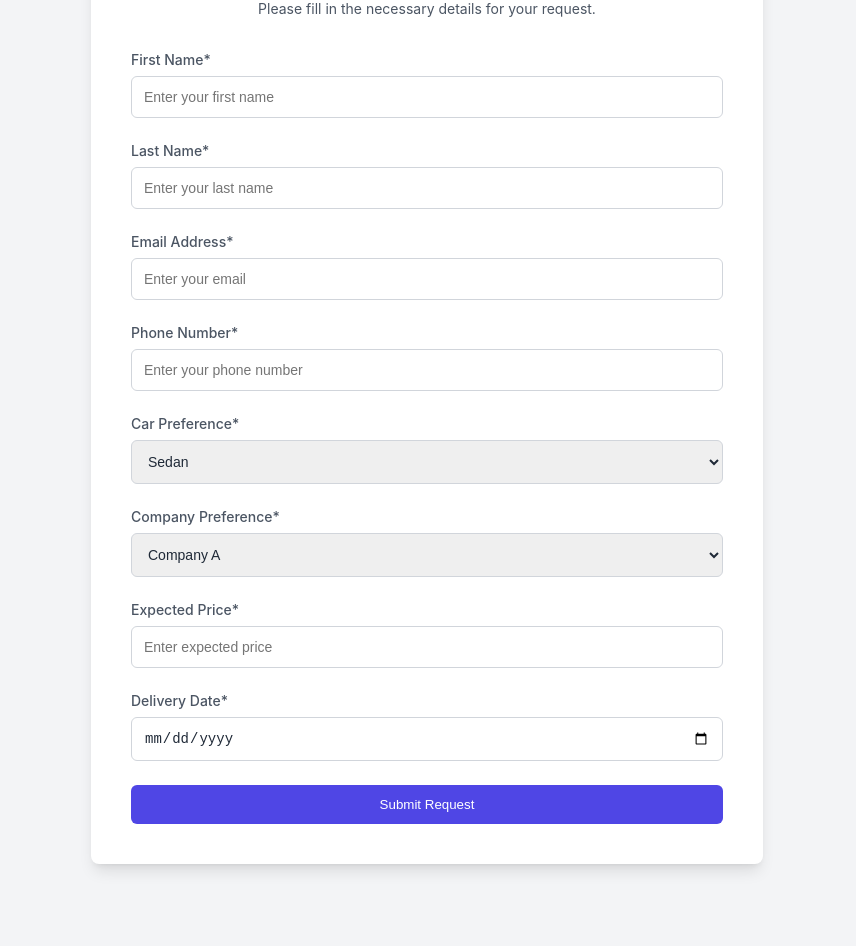
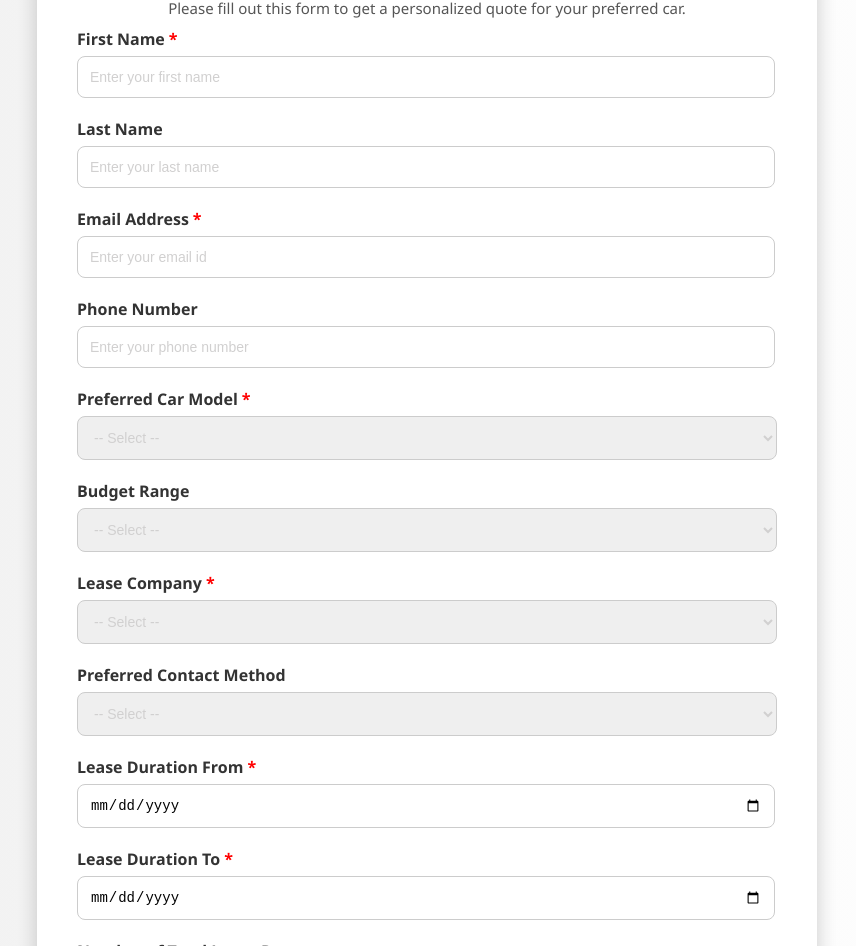
Before and after one commit to bicstest2161/web, a plain HTML site: page index.html in a window 1280 px wide. Shown: the part 176-1122 px from the top of the page, without its empty margins (213-1069 px from the left). Before the commit the page ends 1088 px from the top, so only its background shows below. Drawn offline with Linux system fonts and the light colour scheme.

Commit message:
Update index.html

```diff
--- a/index.html
+++ b/index.html
@@ -2,248 +2,301 @@
 <html lang="en">
 <head>
   <meta charset="UTF-8">
-    <meta name="viewport" content="width=device-width, initial-scale=1.0">
-    <title>Simple Request Form</title>
+  <link rel="icon" type="image/png" href="images/red-super-sports-car.png">
+  <title>Car Dealership Inquiry Form</title>
   <style>
-        /* General Body and Font Styles */
     body {
-            font-family: "Inter", sans-serif;
-            background-color: #f3f4f6;
+      background: linear-gradient(to right, #f0f0f0, #ffffff);
+      font-family: 'Segoe UI', sans-serif;
+      padding: 30px;
       margin: 0;
+      display: flex;
+      justify-content: center;
     }
 
-        /* Main container for centering the form */
-        .main-container {
-            display: flex;
+    #loading-screen {
+      position: fixed;
+      top: 0;
+      left: 0;
+      width: 100vw;
+      height: 100vh;
+      background-color: transparent;
+      backdrop-filter: none;
+      display: none;
+      justify-content: center;
       align-items: center;
-            justify-content: center;
-            padding: 3rem 1rem; /* Added horizontal padding for mobile */
-            min-height: 100vh;
-            box-sizing: border-box;
+      z-index: 9999;
     }
 
-        /* Form wrapper/card */
-        .form-wrapper {
+    .form-container {
+      display: none;
+      background-color: #ffffff;
+      border-radius: 16px;
+      box-shadow: 0 8px 20px rgba(0,0,0,0.2);
+      padding: 40px;
+      max-width: 700px;
       width: 100%;
-            max-width: 42rem; /* max-w-2xl */
-            border-radius: 0.5rem; /* rounded-lg */
-            background-color: white;
-            padding: 2.5rem; /* p-10 */
-            box-shadow: 0 10px 15px -3px rgba(0, 0, 0, 0.1),
-                0 4px 6px -4px rgba(0, 0, 0, 0.1);
-            box-sizing: border-box;
     }
 
-        /* Header section for title and description */
-        .form-header {
-            margin-bottom: 2rem; /* mb-8 */
+    h1 {
       text-align: center;
+      color: #00457a;
+      margin-bottom: -5px;
     }
 
-        .form-title {
-            font-size: 1.875rem; /* text-2xl */
-            font-weight: 600; /* font-semibold */
-            color: #1f2937; /* text-gray-800 */
+    p.description {
+      text-align: center;
+      color: #555;
+      font-size: 15px;
+      margin-bottom: 10px;
     }
 
-        .form-description {
-            margin-top: 0.5rem; /* mt-2 */
-            font-size: 0.875rem; /* text-sm */
-            color: #4b5563; /* text-gray-600 */
-            line-height: 1.5;
+    p.required-note {
+      text-align: left;
+      color: #d10000;
+      font-size: 13px;
+      margin-bottom: 30px;
     }
 
-        /* Container for each form field group */
-        .form-group {
-            margin-bottom: 1.5rem; /* mb-6 */
+    label {
+      display: block;
+      margin-bottom: 6px;
+      font-weight: 600;
+      color: #333;
     }
 
-        /* Form labels */
-        .form-label {
-            display: block;
-            margin-bottom: 0.5rem; /* mb-2 */
-            font-size: 0.875rem; /* text-sm */
-            font-weight: 500; /* font-medium */
-            color: #4b5563; /* text-gray-600 */
+    .required-asterisk {
+      color: red;
+      margin-left: 4px;
     }
 
-        /* Common styles for input, select, and textarea */
-        .form-input,
-        .form-select,
-        .form-textarea {
-            width: 100%;
-            border-radius: 0.375rem; /* rounded-md */
-            border: 1px solid #d1d5db; /* border-gray-300 */
-            padding: 0.75rem; /* p-3 */
-            font-size: 0.875rem; /* text-sm */
-            color: #1f2937; /* text-gray-800 */
-            box-sizing: border-box;
-            transition: border-color 0.2s, box-shadow 0.2s;
+    input, textarea {
+      width: 96%;
+      padding: 12px;
+      margin-bottom: 20px;
+      border-radius: 8px;
+      border: 1px solid #ccc;
+      font-size: 14px;
     }
 
-        .form-input:focus,
-        .form-select:focus,
-        .form-textarea:focus {
-            border-color: #6366f1; /* focus:border-indigo-500 */
-            box-shadow: 0 0 0 1px #6366f1; /* focus:ring-1 focus:ring-indigo-500 */
-            outline: none;
+    select {
+      width: 100%;
+      padding: 12px;
+      margin-bottom: 20px;
+      border-radius: 8px;
+      border: 1px solid #ccc;
+      font-size: 14px;
+      color: #d1d0d0;
     }
 
-        /* Submit Button */
-        .submit-btn {
-            width: 100%;
-            border-radius: 0.375rem; /* rounded-md */
-            background-color: #4f46e5; /* bg-indigo-600 */
-            padding: 0.75rem 1.5rem; /* px-6 py-3 */
-            font-weight: 500; /* font-medium */
-            color: white;
-            border: none;
-            cursor: pointer;
-            transition: background-color 0.3s, box-shadow 0.3s;
+    select.filled {
+      color: #000;
     }
 
-        .submit-btn:hover {
-            background-color: #4338ca; /* hover:bg-indigo-700 */
+    select:focus {
+      color: #000;
     }
 
-        .submit-btn:focus {
-            outline: none;
-            box-shadow: 0 0 0 3px rgba(99, 102, 241, 0.5); /* focus:ring-2 focus:ring-indigo-500 focus:ring-opacity-50 */
+    input[type="submit"] {
+      background-color: #0072ff !important;
+      color: white !important;
+      font-size: 16px;
+      font-weight: bold;
+      border: none;
+      transition: background 0.3s ease;
+      border-radius: 8px;
     }
 
-        /* Mobile Responsive Styles */
-        @media (max-width: 640px) {
-            .main-container {
-                padding: 1rem;
+    input[type="submit"]:hover {
+      background-color: #0058cc !important;
+      cursor: pointer;
     }
-            .form-wrapper {
-                padding: 1.5rem;
+
+    input {
+      background-color: white !important;
+      color: black !important;
     }
-            .form-title {
-                font-size: 1.5rem;
+
+    input:-webkit-autofill,
+    input:-webkit-autofill:hover,
+    input:-webkit-autofill:focus,
+    input:-internal-autofill-selected {
+      -webkit-box-shadow: 0 0 0 1000px white inset !important;
+      -webkit-text-fill-color: black !important;
+      background-color: white !important;
+      transition: background-color 5000s ease-in-out 0s;
     }
+
+    input::placeholder,
+    textarea::placeholder {
+      color: #d1d0d0;
+      opacity: 1;
+    }
+
+    input[type="date"] {
+      color: #888;
+    }
+
+    input[type="date"].filled {
+      color: #000;
+    }
+
+    input[type="date"]:focus {
+      color: #000;
     }
   </style>
 </head>
 <body>
-    <div class="main-container">
-        <div class="form-wrapper">
-            <form action="https://hooks.zapier.com/hooks/catch/23731183/uu98x4b/" method="POST">
-                <div class="form-header">
-                    <h2 class="form-title">Request Form</h2>
-                    <p class="form-description">
-                        Please fill in the necessary details for your request.
-                    </p>
+
+  <!-- 🔄 Loading Screen -->
+  <div id="loading-screen">
+    <img src="images/loading-loader.gif" alt="Loading..." />
   </div>
 
-                <!-- First Name -->
-                <div class="form-group">
-                    <label for="firstname" class="form-label">First Name*</label>
-                    <input
-                        type="text"
-                        name="firstname"
-                        id="firstname"
-                        class="form-input"
-                        placeholder="Enter your first name"
-                        required
-                    />
+  <!-- 📝 Main Form -->
+  <div class="form-container">
+    <div style="text-align:center; margin-bottom: 20px;">
+      <img src="images/Bicsglobal_Logo_v1.png" alt="Bics Logo" height="100">
     </div>
 
-                <!-- Last Name -->
-                <div class="form-group">
-                    <label for="lastname" class="form-label">Last Name*</label>
-                    <input
-                        type="text"
-                        name="lastname"
-                        id="lastname"
-                        class="form-input"
-                        placeholder="Enter your last name"
-                        required
-                    />
-                </div>
+    <h1>
+      <img src="images/red-super-sports-car.png" alt="Car Icon" height="57" style="vertical-align: middle; padding-bottom: 8px;">
+      Car Dealership Inquiry Form
+    </h1>
 
-                <!-- Email -->
-                <div class="form-group">
-                    <label for="email" class="form-label">Email Address*</label>
-                    <input
-                        type="email"
-                        name="email"
-                        id="email"
-                        class="form-input"
-                        placeholder="Enter your email"
-                        required
-                    />
-                </div>
+    <p class="description">Please fill out this form to get a personalized quote for your preferred car.</p>
 
-                <!-- Phone Number -->
-                <div class="form-group">
-                    <label for="phone" class="form-label">Phone Number*</label>
-                    <input
-                        type="tel"
-                        name="phone"
-                        id="phone"
-                        class="form-input"
-                        placeholder="Enter your phone number"
-                        required
-                    />
-                </div>
+    <form
+      action="https://hooks.zapier.com/hooks/catch/23731183/uu3uozs/"
+      method="POST"
+      target="hidden_iframe"
+      onsubmit="return handleSubmit();"
+    >
+      <label for="first_name">First Name<span class="required-asterisk">*</span></label>
+      <input type="text" name="first_name" id="first_name" required placeholder="Enter your first name">
 
-                <!-- Car Preference -->
-                <div class="form-group">
-                    <label for="car-preference" class="form-label">Car Preference*</label>
-                    <select name="car-preference" id="car-preference" class="form-select" required>
-                        <option value="sedan">Sedan</option>
-                        <option value="suv">SUV</option>
-                        <option value="sports">Sports</option>
-                        <option value="electric">Electric</option>
+      <label for="last_name">Last Name</label>
+      <input type="text" name="last_name" id="last_name" placeholder="Enter your last name">
+
+      <label for="email">Email Address<span class="required-asterisk">*</span></label>
+      <input type="email" name="email" id="email" required placeholder="Enter your email id">
+
+      <label for="phone">Phone Number</label>
+      <input type="text" name="phone" id="phone" placeholder="Enter your phone number">
+
+      <label for="car_model">Preferred Car Model<span class="required-asterisk">*</span></label>
+      <select name="car_model" id="car_model" required>
+        <option value="">-- Select --</option>
+        <option value="Tesla Model 3">Tesla Model 3</option>
+        <option value="BMW X5">BMW X5</option>
+        <option value="Audi Q5">Audi Q5</option>
+        <option value="Mercedes C-Class">Mercedes C-Class</option>
+        <option value="Hyundai Ioniq 5">Hyundai Ioniq 5</option>
       </select>
-                </div>
 
-                <!-- Company Preference -->
-                <div class="form-group">
-                    <label for="company-preference" class="form-label">Company Preference*</label>
-                    <select name="company-preference" id="company-preference" class="form-select" required>
-                        <option value="company-a">Company A</option>
-                        <option value="company-b">Company B</option>
-                        <option value="company-c">Company C</option>
+      <label for="budget_range">Budget Range</label>
+      <select name="budget_range" id="budget_range">
+        <option value="">-- Select --</option>
+        <option value="$20,000 – $30,000">$20,000 – $30,000</option>
+        <option value="$30,000 – $40,000">$30,000 – $40,000</option>
+        <option value="$40,000 – $50,000">$40,000 – $50,000</option>
+        <option value="$50,000+">$50,000+</option>
       </select>
-                </div>
 
-                <!-- Expected Price -->
-                <div class="form-group">
-                    <label for="expected-price" class="form-label">Expected Price*</label>
-                    <input
-                        type="number"
-                        name="expected-price"
-                        id="expected-price"
-                        class="form-input"
-                        placeholder="Enter expected price"
-                        required
-                    />
-                </div>
+      <label for="lease_company">Lease Company<span class="required-asterisk">*</span></label>
+      <select name="lease_company" id="lease_company" required>
+        <option value="">-- Select --</option>
+        <option value="CompanyA">CompanyA</option>
+        <option value="CompanyB">CompanyB</option>
+        <option value="CompanyC">CompanyC</option>
+      </select>
 
-                <!-- Delivery Date (Only today and future dates) -->
-                <div class="form-group">
-                    <label for="delivery-date" class="form-label">Delivery Date*</label>
-                    <input
-                        type="date"
-                        name="delivery-date"
-                        id="delivery-date"
-                        class="form-input"
-                        required
-                        min=""
-                    />
-                </div>
+      <label for="contact_method">Preferred Contact Method</label>
+      <select name="contact_method" id="contact_method">
+        <option value="">-- Select --</option>
+        <option value="Phone">Phone</option>
+        <option value="Email">Email</option>
+        <option value="WhatsApp">WhatsApp</option>
+        <option value="Teams">Teams</option>
+      </select>
 
-                <!-- Submit Button -->
-                <button type="submit" class="submit-btn">Submit Request</button>
+      <label for="lease_from_date">Lease Duration From<span class="required-asterisk">*</span></label>
+      <input type="date" name="lease_from_date" id="lease_from_date" required>
+
+      <label for="lease_to_date">Lease Duration To<span class="required-asterisk">*</span></label>
+      <input type="date" name="lease_to_date" id="lease_to_date" required>
+
+      <label for="lease_days">Number of Total Lease Days</label>
+      <input type="text" id="lease_days" name="lease_days" readonly placeholder="Auto-calculated">
+
+      <label for="notes">Additional Message / Notes</label>
+      <textarea name="notes" id="notes" rows="4" placeholder="Example: Looking for a white Tesla with autopilot."></textarea>
+
+      <p class="required-note">Please fill out all mandatory fields (*)</p>
+      <input type="submit" value="Send Inquiry">
     </form>
-        </div>
+
+    <iframe name="hidden_iframe" style="display:none;"></iframe>
   </div>
 
   <script>
-        // Set today's date as the minimum for the date picker
-        document.getElementById('delivery-date').min = new Date().toISOString().split('T')[0];
+    function handleSubmit() {
+      const email = document.getElementById("email").value;
+
+      document.getElementById("loading-screen").style.display = "flex";
+      document.querySelector(".form-container").style.display = "none";
+
+      setTimeout(() => {
+        window.location.href = `thank-you-page.html?email=${encodeURIComponent(email)}`;
+      }, 1500);
+
+      return true;
+    }
+
+    document.addEventListener("DOMContentLoaded", function () {
+      const today = new Date().toISOString().split("T")[0];
+      document.getElementById("lease_from_date").setAttribute("min", today);
+      document.getElementById("lease_to_date").setAttribute("min", today);
+
+      document.getElementById("loading-screen").style.display = "none";
+      document.querySelector(".form-container").style.display = "block";
+    });
+
+    document.querySelectorAll('select').forEach(function(select) {
+      if (select.value) select.classList.add('filled');
+      select.addEventListener('change', function () {
+        if (this.value) {
+          this.classList.add('filled');
+        } else {
+          this.classList.remove('filled');
+        }
+      });
+    });
+
+    const fromDate = document.getElementById("lease_from_date");
+    const toDate = document.getElementById("lease_to_date");
+    const leaseDays = document.getElementById("lease_days");
+
+    function calculateLeaseDays() {
+      if (fromDate.value && toDate.value) {
+        const from = new Date(fromDate.value);
+        const to = new Date(toDate.value);
+
+        if (to < from) {
+          alert("Lease Duration To cannot be earlier than From date.");
+          toDate.value = "";
+          leaseDays.value = "";
+          return;
+        }
+
+        const timeDiff = to - from;
+        const daysDiff = Math.ceil(timeDiff / (1000 * 60 * 60 * 24)) + 1;
+        leaseDays.value = `${daysDiff} day${daysDiff > 1 ? 's' : ''}`;
+      }
+    }
+
+    fromDate.addEventListener("change", calculateLeaseDays);
+    toDate.addEventListener("change", calculateLeaseDays);
   </script>
 </body>
 </html>
```
Lines whose indentation alone changed are shown as unchanged.
